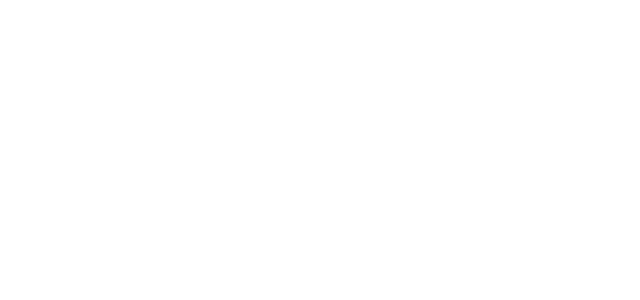
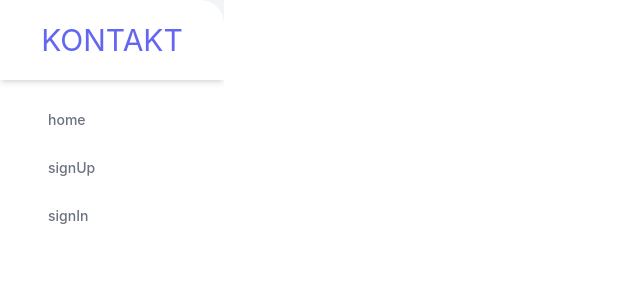
Before and after one commit to MikeRock51/kontakt, a React (Create React App) app in the folder frontend/: page / in a window 1280 px wide. Before the commit this address had no page. Shown: the top 300 px of the page, without its empty margins (0-640 px from the left). Built offline with nearby package versions, Linux system fonts and the light colour scheme.

Commit message:
Create SideNavbar

```diff
--- a/frontend/src/App.js
+++ b/frontend/src/App.js
@@ -5,16 +5,18 @@
 import SignInPage from "./pages/SignInPage";
 import ContactsPage from "./pages/ContactsPage";
 import ContactCard from "./components/ContactCard";
+import SideNav from "./components/SideNav";
 
 function App() {
   return (
       <Router>
-        <div className="App h-screen">
+        <div className="App h-screen flex">
             {/* <header className="fixed left-0 right-0 top-0 z-20">
               <NavBar />
             </header> */}
+            <SideNav />
             <Toast />
-            <Routes>
+            <Routes className="flex-grow">
               <Route path="/signup" element={<SignUpPage />} />
               <Route path="/signin" element={<SignInPage />} />
               <Route path="/contacts" element={<ContactsPage />} />
--- a/frontend/src/components/ContactForm.jsx
+++ b/frontend/src/components/ContactForm.jsx
@@ -32,13 +32,7 @@
       const formData = new FormData();
       for (const [key, value] of Object.entries(values)) {
         formData.append(key, value)
-        if (key === "avatar") console.log(value)
       }
-    //   formData.append("avatar", values.avatar);
-    //   formData.append(JSON.stringify(values));
-    //   console.log(authToken)
-
-      console.log(formData.has("firstName"))
 
       const success = await CreateContact(authToken, formData);
       console.log(success)
--- a/frontend/src/components/GridContactList.jsx
+++ b/frontend/src/components/GridContactList.jsx
@@ -31,7 +31,7 @@
   return (
     <div className="px-8">
       <h2 className="mt-8 text-4xl mb-4">Contact List</h2>
-      <button onClick={() => setShowContactForm(true)} className="bg-green-100 px-5 py-2 rounded-md text-green-800 mb-5">New Contact</button>
+      <button onClick={() => setShowContactForm(true)} className="bg-green-100 px-5 py-2 rounded-md text-bold text-green-800 mb-5">New Contact</button>
       <ul className="grid grid-cols-1 gap-6 sm:grid-cols-2 lg:grid-cols-3">
         {contacts.map((contact) => <GridContact contact={contact} />)}
       </ul>
--- /dev/null
+++ b/frontend/src/components/NavBar.jsx
@@ -0,0 +1,7 @@
+import React from 'react'
+
+export default function NavBar() {
+  return (
+    <div>NavBar</div>
+  )
+}
--- /dev/null
+++ b/frontend/src/components/NavLink.jsx
@@ -0,0 +1,17 @@
+import React from "react";
+
+export default function NavLink({ name, link }) {
+  return (
+    <li>
+      <a
+        href={link}
+        class="flex flex-row items-center h-12 transform hover:translate-x-2 transition-transform ease-in duration-200 text-gray-500 hover:text-gray-800"
+      >
+        <span class="inline-flex items-center justify-center h-12 w-12 text-lg text-gray-400">
+          <i class="bx bx-home"></i>
+        </span>
+        <span class="text-sm font-medium">{name}</span>
+      </a>
+    </li>
+  );
+}
--- /dev/null
+++ b/frontend/src/components/SideNav.jsx
@@ -0,0 +1,24 @@
+import React from "react";
+import NavLink from "./NavLink";
+import { useUserStore } from "../stores/authStore";
+
+export default function SideNav() {
+  const unAuthLinks = { home: "/", signUp: "/signup", signIn: "/signin" };
+  const { currentUser } = useUserStore();
+
+  return (
+    <div class="min-h-screen flex flex-row bg-gray-100">
+      <div class="flex flex-col w-56 bg-white rounded-r-3xl overflow-hidden">
+        <div class="flex items-center justify-center h-20 shadow-md">
+          <h1 class="text-3xl uppercase text-indigo-500">Kontakt</h1>
+        </div>
+        <ul class="flex flex-col py-4">
+          {!currentUser &&
+            Object.keys(unAuthLinks).map((key) => (
+              <NavLink name={key} link={unAuthLinks[key]} />
+            ))}
+        </ul>
+      </div>
+    </div>
+  );
+}
```
